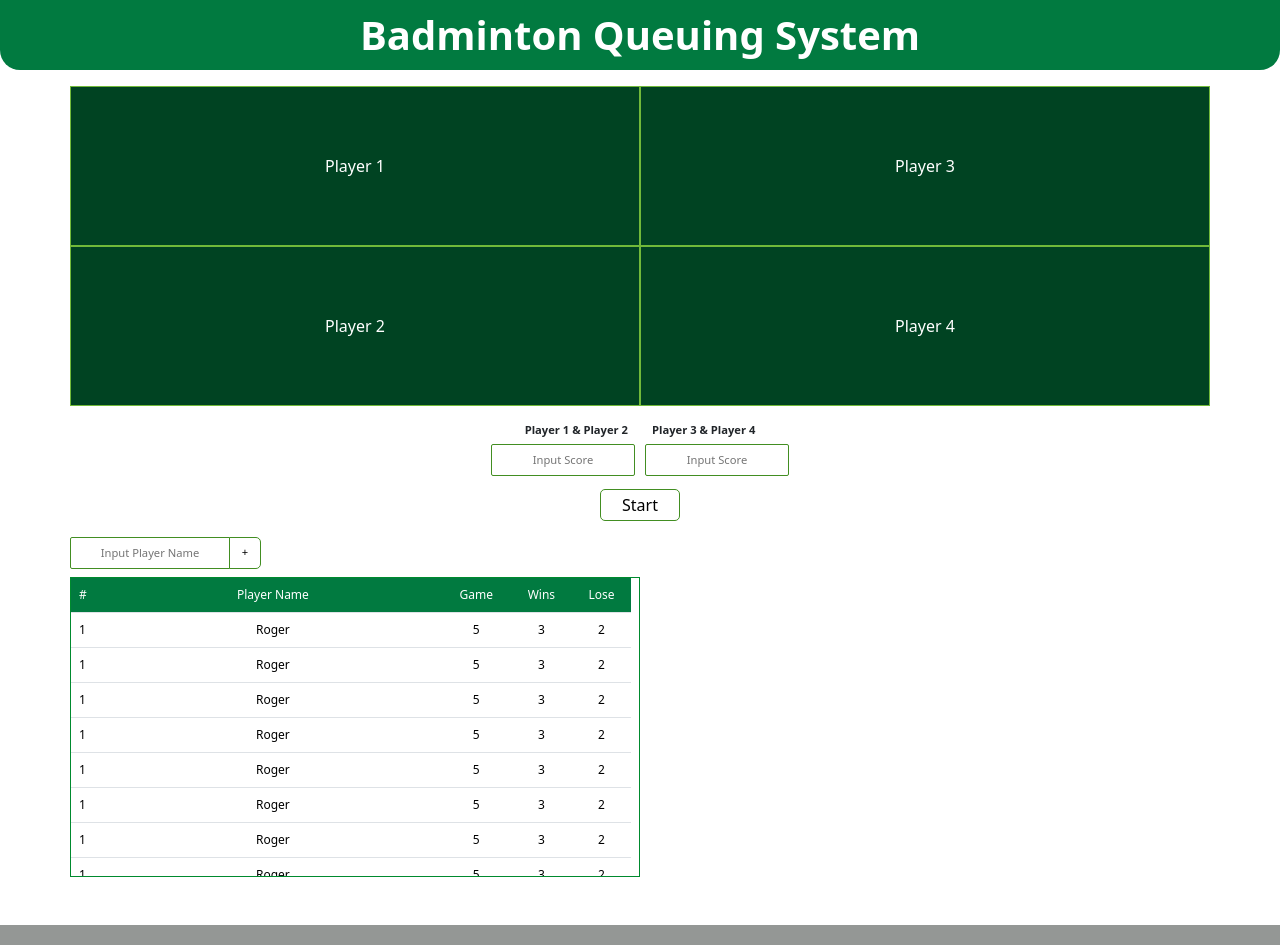
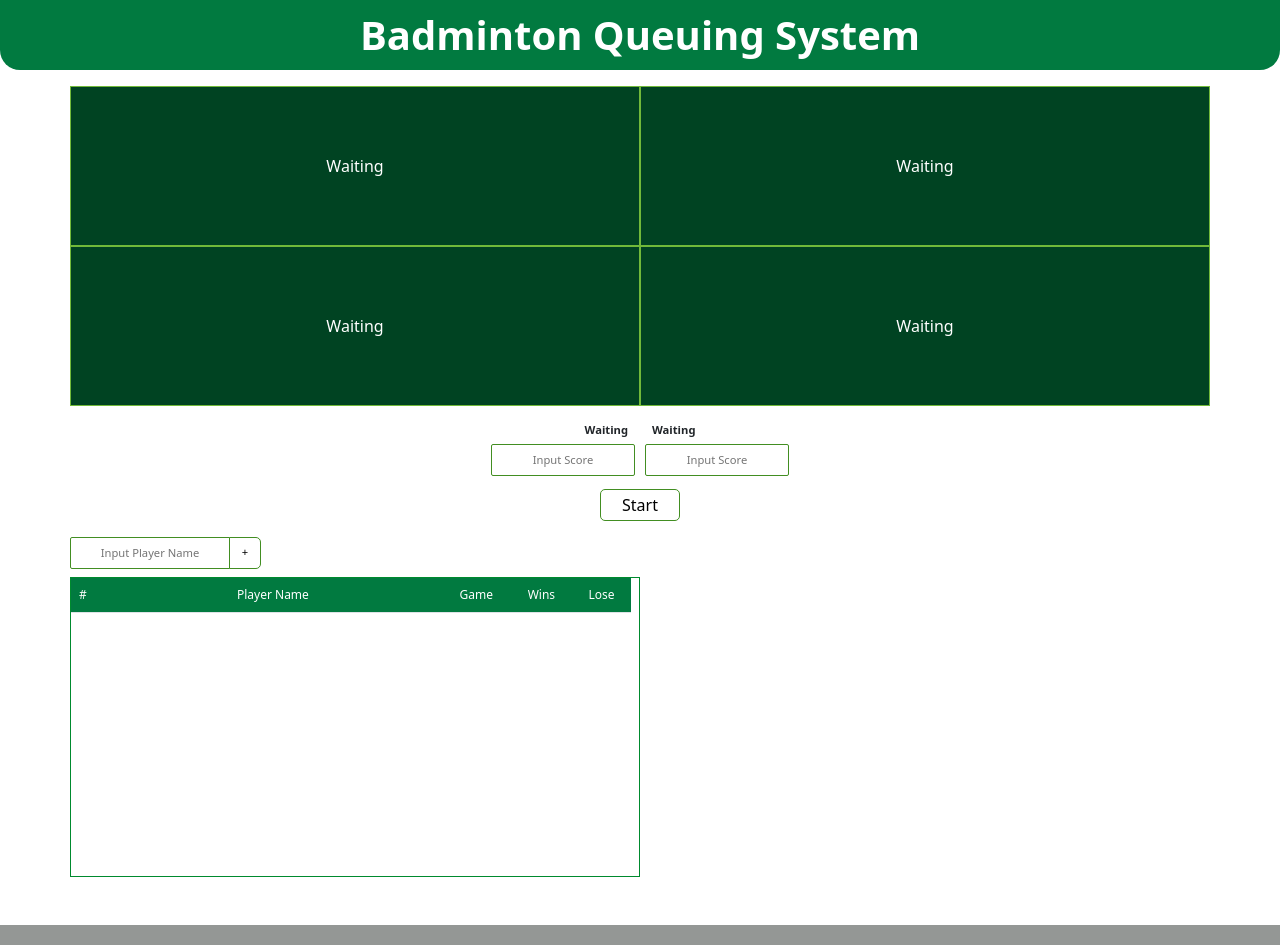
Before and after one commit to rogerando1/BadmintonQue-web, an Angular app: page / in a window 1280 px wide. Shown: the top 945 px of the page. Built offline with nearby package versions, Linux system fonts and the light colour scheme.

Commit message:
adding functionality

```diff
--- a/src/app/app.component.css
+++ b/src/app/app.component.css
@@ -34,6 +34,11 @@
   padding:4px;
 }
 
+.playerscore1 input::-webkit-outer-spin-button,
+.playerscore1 input::-webkit-inner-spin-button {
+  -webkit-appearance: none;
+}
+
 .playerscore2{
   font-size: 0.7rem;
   text-align: start;
@@ -53,12 +58,32 @@
   padding:4px;
 }
 
+.playerscore2 input::-webkit-outer-spin-button,
+.playerscore2 input::-webkit-inner-spin-button {
+  -webkit-appearance: none;
+}
+
 .startend-btn{
   text-align: center;
   align-items: center;
 }
 
 .startgame{
+  font-size: 1rem;
+  color: black;
+  border: 1px solid #428e22;
+  border-radius: 5px;
+  padding:3px;
+  width: 80px;
+  background-color: white;
+}
+
+.startend-btn{
+  text-align: center;
+  align-items: center;
+}
+
+.endgame{
   font-size: 1rem;
   color: black;
   border: 1px solid #428e22;
--- a/src/app/app.component.html
+++ b/src/app/app.component.html
@@ -6,44 +6,75 @@
   <div class="main-court mt-3">
     <div class="row " id="court" >
       <div class="col box d-flex align-items-center justify-content-center">
-        Player 1
+        @if (isStart) {
+          {{this.team1[0].PlayerName}}
+        } @else {
+          Waiting
+        }
       </div>
       <div class="col box d-flex align-items-center justify-content-center">
-        Player 3
+        @if (isStart) {
+          {{this.team2[0].PlayerName}}
+        } @else {
+          Waiting
+        }
       </div>
     </div>
     <div class="row" id="court" >
       <div class="col box d-flex align-items-center justify-content-center">
-        Player 2
-      </div>
+        @if (isStart) {
+          {{this.team1[1].PlayerName}}
+        } @else {
+          Waiting
+        }      </div>
       <div class="col box d-flex align-items-center justify-content-center">
-        Player 4
-      </div>
+        @if (isStart) {
+          {{this.team2[1].PlayerName}}
+        } @else {
+          Waiting
+        }      </div>
     </div>
   </div>
   <!-- Scoring -->
   <div class="score-board mt-3">
     <div class="row">
       <div class="col team1">
-        Player 1 & Player 2
+        @if (isStart) {
+          {{this.team1[0].PlayerName}} & {{this.team1[1].PlayerName}}
+        } @else {
+          Waiting
+        }
       </div>
       <div class="col team2">
-        Player 3 & Player 4
+        @if (isStart) {
+          {{this.team2[0].PlayerName}} & {{this.team2[1].PlayerName}}
+        } @else {
+          Waiting
+        }
       </div>
     </div>
     <div class="row">
       <div class="col playerscore1">
-        <input class="scoreinput" type="text" placeholder="Input Score">
+        <input class="scoreinput" type="number" placeholder="Input Score" [(ngModel)]="team1Score">
       </div>
       <div class="col playerscore2">
-        <input class="scoreinput" type="text" placeholder="Input Score">
+        <input class="scoreinput" type="number" placeholder="Input Score" [(ngModel)]="team2Score">
       </div>
     </div>
+  @if (isStart == false) {
     <div class="row mt-2">
       <div class="col startend-btn">
-        <button class="startgame">Start</button>
+        <button class="startgame" (click)="onButton('Start')"> Start </button>
       </div>
     </div>
+  } @else if (isStart == true) {
+    <div class="row mt-2">
+      <div class="col startend-btn">
+        <button class="endgame" (click)="onButton('End')"> End </button>
+      </div>
+    </div>
+  }
+
   </div>
 
   <!-- Adding Player / Player List -->
@@ -51,15 +82,15 @@
     <div class="row">
       <div class="col-sm-6 p-0">
         <div class="col playerinput input-group mt-3">
-          <input class="inputplayer" type="text" placeholder="Input Player Name">
-          <button class="addplayer">+</button>
+          <input class="inputplayer" type="text" placeholder="Input Player Name" [(ngModel)]="playerNames">
+          <button class="addplayer" (click)="onButton('AddPlayer')">+</button>
         </div>
         <div class="col mt-2">
           <div class="playertable">
             <table class="playerListTable table">
               <thead class="theads">
                 <tr>
-                <th class="playernumber" >#</th>
+                  <th class="playernumber">#</th>
                   <th class="playername text-center">Player Name</th>
                   <th class="playergame text-center">Game</th>
                   <th class="playerwins text-center">Wins</th>
@@ -67,71 +98,16 @@
                 </tr>
               </thead>
               <tbody class="tbodys">
-              <tr>
-                <th>1</th>
-                <th class="text-center">Roger</th>
-                <th class="text-center">5</th>
-                <th class="text-center">3</th>
-                <th class="text-center">2</th>
-              </tr>
-              <tr>
-                <th>1</th>
-                <th class="text-center">Roger</th>
-                <th class="text-center">5</th>
-                <th class="text-center">3</th>
-                <th class="text-center">2</th>
-              </tr>
-              <tr>
-                <th>1</th>
-                <th class="text-center">Roger</th>
-                <th class="text-center">5</th>
-                <th class="text-center">3</th>
-                <th class="text-center">2</th>
-              </tr>
-              <tr>
-                <th>1</th>
-                <th class="text-center">Roger</th>
-                <th class="text-center">5</th>
-                <th class="text-center">3</th>
-                <th class="text-center">2</th>
-              </tr>
-              <tr>
-                <th>1</th>
-                <th class="text-center">Roger</th>
-                <th class="text-center">5</th>
-                <th class="text-center">3</th>
-                <th class="text-center">2</th>
-              </tr>
-              <tr>
-                <th>1</th>
-                <th class="text-center">Roger</th>
-                <th class="text-center">5</th>
-                <th class="text-center">3</th>
-                <th class="text-center">2</th>
-              </tr>
-              <tr>
-                <th>1</th>
-                <th class="text-center">Roger</th>
-                <th class="text-center">5</th>
-                <th class="text-center">3</th>
-                <th class="text-center">2</th>
-              </tr>
-              <tr>
-                <th>1</th>
-                <th class="text-center">Roger</th>
-                <th class="text-center">5</th>
-                <th class="text-center">3</th>
-                <th class="text-center">2</th>
-              </tr>
-              <tr>
-                <th>1</th>
-                <th class="text-center">Roger</th>
-                <th class="text-center">5</th>
-                <th class="text-center">3</th>
-                <th class="text-center">2</th>
+                <tr *ngFor="let item of playerList">
+                  <td>{{ item.Num }}</td>
+                  <td class="text-center">{{ item.PlayerName }}</td>
+                  <td class="text-center">{{ item.Game }}</td>
+                  <td class="text-center">{{ item.Wins }}</td>
+                  <td class="text-center">{{ item.Lose }}</td>
                 </tr>
               </tbody>
             </table>
+
           </div>
         </div>
       </div>
--- a/src/app/app.component.ts
+++ b/src/app/app.component.ts
@@ -1,12 +1,102 @@
 import { Component } from '@angular/core';
 import { RouterOutlet } from '@angular/router';
+import { FormsModule } from '@angular/forms';
+import { CommonModule } from '@angular/common';
+
+
+interface Player {
+  Num: number;
+  PlayerName: string;
+  Game: number;
+  Wins: number;
+  Lose: number;
+  Status: string;
+}
 
 @Component({
   selector: 'app-root',
-  imports: [RouterOutlet],
+  standalone: true,
+  imports: [
+    RouterOutlet,
+    FormsModule,
+    CommonModule
+  ],
   templateUrl: './app.component.html',
-  styleUrl: './app.component.css'
+  styleUrls: ['./app.component.css']
 })
 export class AppComponent {
   title = 'BadmintonQue-web';
+
+  playerList: Player[] = [];
+  playerGameList: Player[] = [];
+  count = 0;
+
+  playerdetails: Player = {
+    Num: 0,
+    PlayerName: '',
+    Game: 0,
+    Wins: 0,
+    Lose: 0,
+    Status: ''
+  };
+
+  playerNames = '';
+  isStart = false;
+  team1: Player [] = [];
+  team2: Player [] = [];
+  team1Score: any;
+  team2Score: any;
+
+  onButton(field: string) {
+    if (field === 'Start') {
+    if(this.playerList.length > 3){
+      const waitingPlayer = this.playerList.filter(q => q.Status == 'Waiting');
+      this.playerGameList = waitingPlayer.sort((a, b) => ((a.Game ?? 0) - (b.Game ?? 0))).slice(0, 4);
+      const temp = this.playerGameList;
+
+      for (let i = temp.length - 1; i > 0; i--) {
+        const j = Math.floor(Math.random() * (i + 1));
+        [temp[i], temp[j]] = [temp[j], temp[i]];
+      }
+
+      this.team1 = temp.slice(0, 2);
+      this.team2 = temp.slice(2, 4);
+      this.isStart = true;
+      } else {
+        alert('Please add another Player');
+      }
+    }
+    else if (field === 'End') {
+      if(this.team1Score != null && this.team2Score != null){
+        this.isStart = false;
+      } else {
+        alert('Please input score!');
+      }
+
+    }
+    else if (field === 'AddPlayer') {
+      if (!this.playerNames.trim()) {
+        alert('Please enter a player name!');
+        return;
+      }
+
+      this.count += 1;
+      this.playerdetails.Num = this.count;
+      this.playerdetails.PlayerName = this.playerNames.trim();
+      this.playerdetails.Status = 'Waiting';
+      this.playerList.push({ ...this.playerdetails });
+
+      this.playerdetails = {
+        Num: 0,
+        PlayerName: '',
+        Game: 0,
+        Wins: 0,
+        Lose: 0,
+        Status: ''
+      };
+
+      this.playerNames = '';
+      console.log('Player list:', this.playerList);
+    }
+  }
 }
```
Lines whose indentation alone changed are shown as unchanged.
